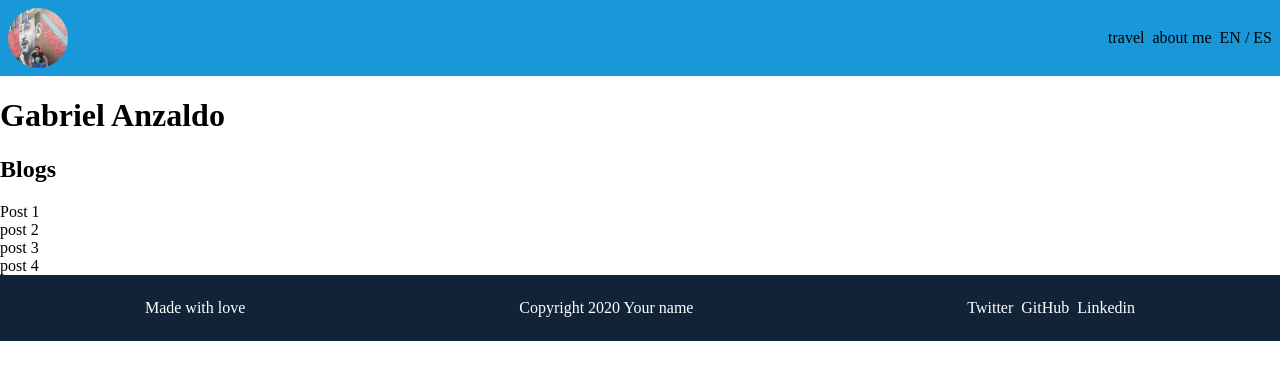
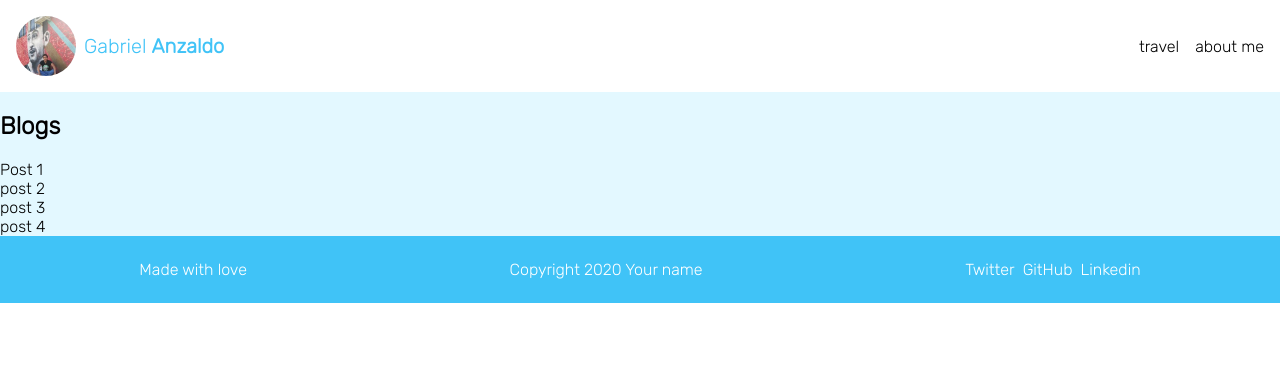
Before and after one commit to gabrielAnzaldo/personal-website, a website built with webpack: page src/index.html in a window 1280 px wide. Built offline with nearby package versions, Linux system fonts and the light colour scheme.

Commit message:
chore: complete header.

```diff
--- a/src/index.html
+++ b/src/index.html
@@ -1,21 +1,25 @@
 <!DOCTYPE html>
 <html lang="en">
   <head>
+    <link href="https://fonts.googleapis.com/css2?family=Rubik:wght@300&display=swap" rel="stylesheet">
     <meta name="viewport" content="width=device-width, initial-scale=1, maximum-scale=1" />
     <title>Gabriel Anzaldo Personal Website</title>
   </head>
 
   <body class="container">
     <header class="header">
-      <div class="avatar"></div>
+      <div class="info">
+        <div class="avatar"></div>
+        <span>
+          Gabriel <b>Anzaldo</b>
+        </span>
+      </div>
       <ul>
         <li>travel</li>
         <li>about me</li>
-        <li> EN / ES</li>
       </ul>
     </header>
     <main class="content" role="main">
-      <h1>Gabriel Anzaldo</h1>
       <h2>Blogs</h2>
       <div>
         Post 1
@@ -32,8 +36,8 @@
     </main>
     <footer class="footer">
       <p>Made with love</p>
-      <p>Copyright 2020 Your name</p>
-      <ul>
+      <p class="copyright">Copyright 2020 Your name</p>
+      <ul class="social-links">
         <li>Twitter</li>
         <li>GitHub</li>
         <li>Linkedin</li>
--- a/src/styles/medium.css
+++ b/src/styles/medium.css
@@ -1,7 +1,15 @@
 @media(min-width: 768px) {
+  .avatar {
+    display: block;
+    margin-right: 0.5rem;
+  }
   /* Footer */
   footer {
     flex-direction: row;
     justify-content: space-around;
   }
+
+  footer .copyright, footer .social-links {
+    margin-top: 1rem;
+  }
 }
--- a/src/styles/small.css
+++ b/src/styles/small.css
@@ -2,6 +2,10 @@
 html, body {
   padding: 0;
   margin: 0;
+}
+
+body {
+  font-family: 'Rubik', sans-serif;
 }
 
 .container {
@@ -15,6 +19,7 @@ html, body {
 }
 
 .avatar {
+  display: none;
   color: green;
   background: url('../images/profile.jpeg');
   background-repeat: no-repeat;
@@ -26,20 +31,28 @@ html, body {
 /* Header */
 header {
   display: flex;
-  padding: 0.5rem;
+  padding: 1rem;
   justify-content: space-between;
-  background-color: #1897d9;
+  background-color: #FFF;
   align-items: center;
+}
+header span {
+  font-size: 20px;
+  color: #40C3F7;
 }
 header ul {
   display: flex;
   list-style: none;
 }
 header ul li {
-  margin-right: 0.5rem;
+  margin-right: 1rem;
 }
 header ul li:last-child {
   margin-right: 0;
+}
+header .info {
+  display: flex;
+  align-items: center;
 }
 
 /* Footer */
@@ -48,10 +61,10 @@ footer {
   flex-direction: column;
   align-items: center;
   padding: 0.5rem;
-  background-color: #112437;
+  background-color: #40C3F7;
   color: #fff;
 }
-footer ul {
+footer ul.social-links {
   list-style: none;
   display: flex;
   padding: 0;
@@ -62,5 +75,11 @@ footer ul li {
 footer ul li:last-child {
   margin-right: 0;
 }
+footer .copyright, footer .social-links {
+  margin-top: 0;
+}
 
 /* Main */
+main {
+  background-color: #E3F8FF;
+}
```
